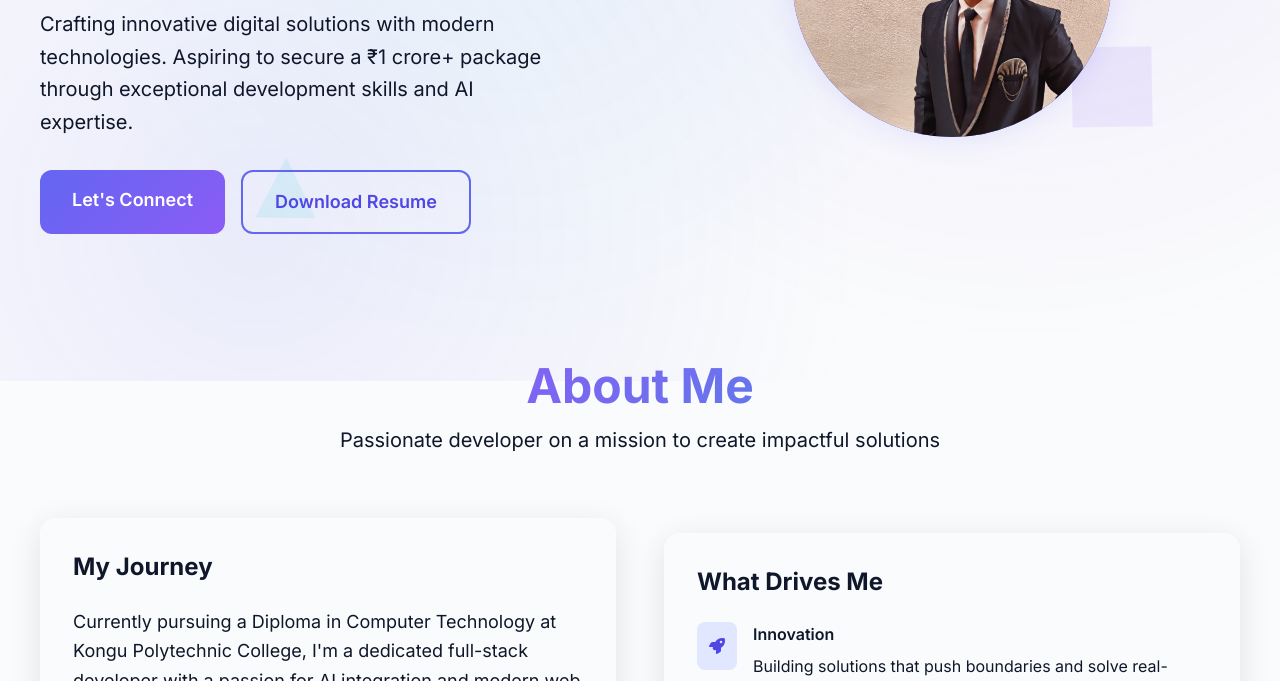
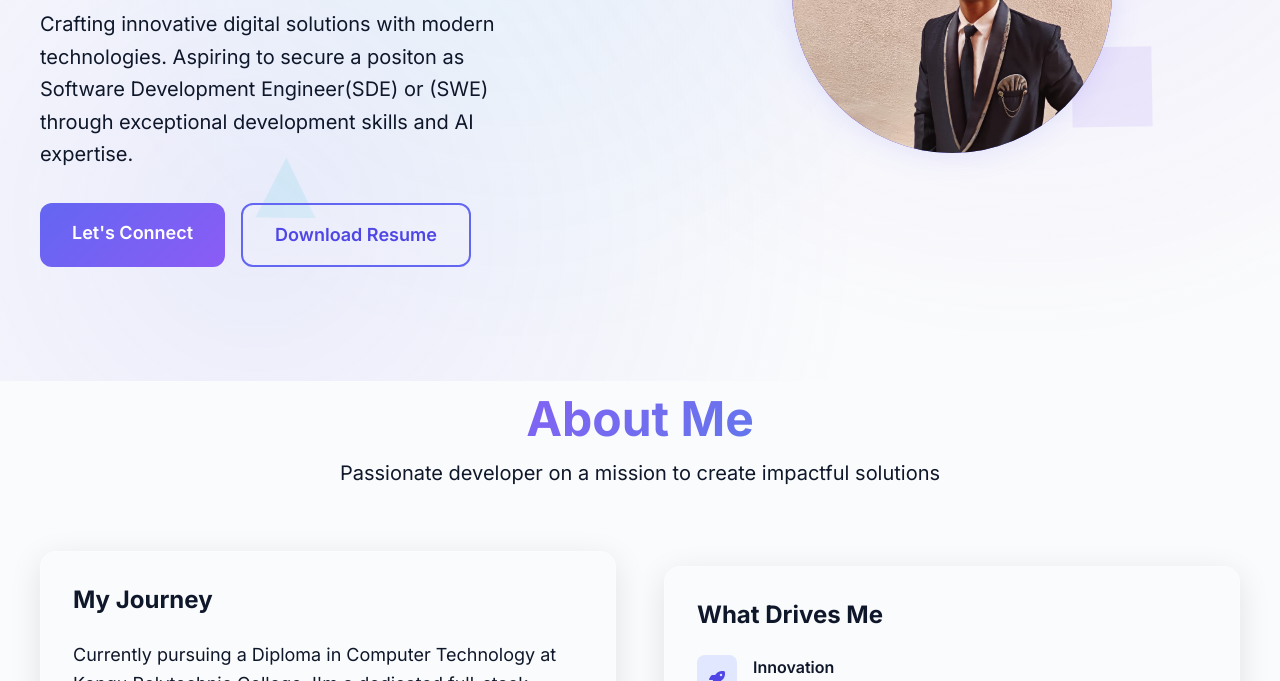
Before and after one commit to Kaushal-15/portfolio, a plain HTML site: page index.html in a window 1280 px wide. Shown: the part 419-1100 px from the top of the page. Drawn offline with nearby package versions, Linux system fonts and the light colour scheme; animation ran at ten frames a second.

Commit message:
file added

```diff
--- a/index.html
+++ b/index.html
@@ -481,7 +481,7 @@
                 </h2>
                 <p class="text-xl text-slate-600 dark:text-slate-300 mb-8 leading-relaxed max-w-lg">
                     Crafting innovative digital solutions with modern technologies.
-                    Aspiring to secure a ₹1 crore+ package through exceptional development skills and AI expertise.
+                    Aspiring to secure a positon as Software Development Engineer(SDE) or (SWE) through exceptional development skills and AI expertise.
                 </p>
                 <div class="flex flex-col sm:flex-row gap-4">
                     <a href="#contact" class="btn-primary text-white px-8 py-4 rounded-xl font-semibold text-lg">
```
